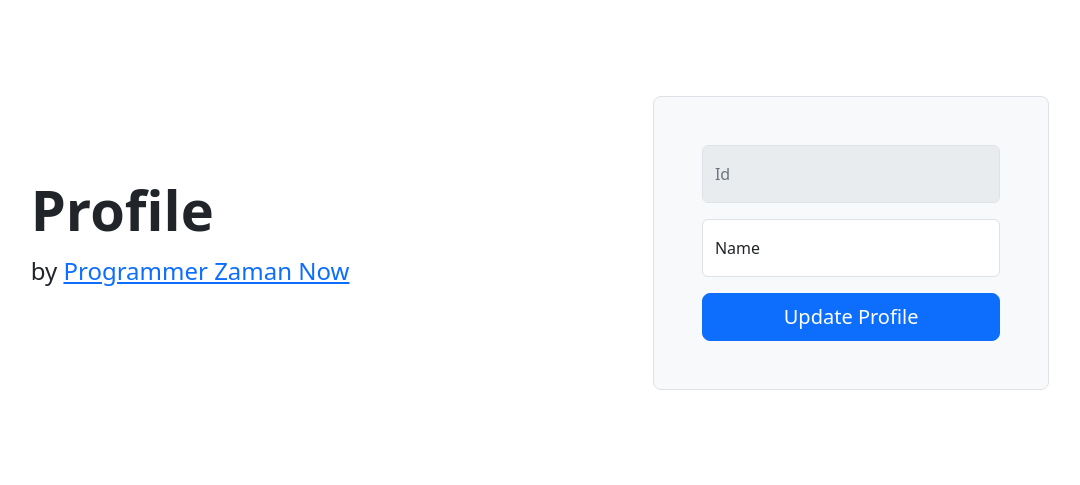
After one commit to AriSyafri/inventoriAtk, a PHP site: template app/View/User/profile.php in a window 1280 px wide. The commit adds this page. Shown: the top 485 px of the page, without its empty margins (100-1180 px from the left). Run offline with PHP 8.4, Linux system fonts and the light colour scheme; the template is opened without the code that fills it, so the values that code supplies are empty.

Commit message:
membuat user profile controller

```diff
--- /dev/null
+++ b/app/View/User/profile.php
@@ -0,0 +1,34 @@
+<div class="container col-xl-10 col-xxl-8 px-4 py-5">
+
+    <?php if(isset($model['error'])) { ?>
+
+        <div class="row">
+            <div class="alert alert-danger" role="alert">
+                <?= $model['error'] ?>
+            </div>
+        </div>
+
+    <?php } ?>
+
+
+    <div class="row align-items-center g-lg-5 py-5">
+        <div class="col-lg-7 text-center text-lg-start">
+            <h1 class="display-4 fw-bold lh-1 mb-3">Profile</h1>
+            <p class="col-lg-10 fs-4">by <a target="_blank" href="https://www.programmerzamannow.com/">Programmer Zaman
+                Now</a></p>
+        </div>
+        <div class="col-md-10 mx-auto col-lg-5">
+            <form class="p-4 p-md-5 border rounded-3 bg-light" method="post" action="/users/profile">
+                <div class="form-floating mb-3">
+                    <input type="text" class="form-control" id="id" placeholder="id" disabled value="<?= $model['user']['id'] ?? '' ?>">
+                    <label for="id">Id</label>
+                </div>
+                <div class="form-floating mb-3">
+                    <input name="name" type="text" class="form-control" id="name" placeholder="name" value="<?= $model['user']['name'] ?? '' ?>">
+                    <label for="name">Name</label>
+                </div>
+                <button class="w-100 btn btn-lg btn-primary" type="submit">Update Profile</button>
+            </form>
+        </div>
+    </div>
+</div>
--- a/public/index.php
+++ b/public/index.php
@@ -22,6 +22,8 @@ Router::add('POST', '/users/register', UserController::class, 'postRegister', [M
 Router::add('GET', '/users/login', UserController::class, 'login', [MustNotLoginMiddleware::class]);
 Router::add('POST', '/users/login', UserController::class, 'postLogin', [MustNotLoginMiddleware::class]);
 Router::add('GET', '/users/logout', UserController::class, 'logout', [MustLoginMiddleware::class]);
+Router::add('GET', '/users/profile', UserController::class, 'updateProfile', [MustLoginMiddleware::class]);
+Router::add('POST', '/users/profile', UserController::class, 'postUpdateProfile', [MustLoginMiddleware::class]);
 
 
 Router::run();
```
Also changed, not shown: app/Controller/UserController.php (+37 -0 lines).
